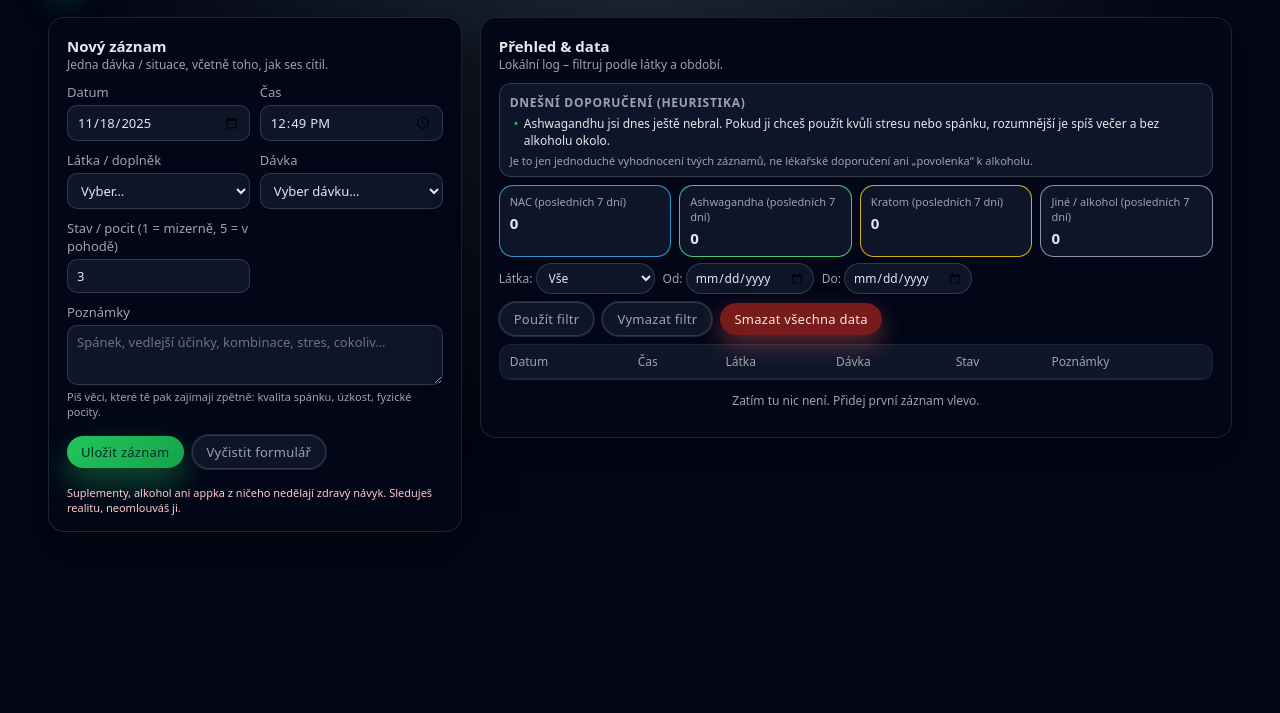
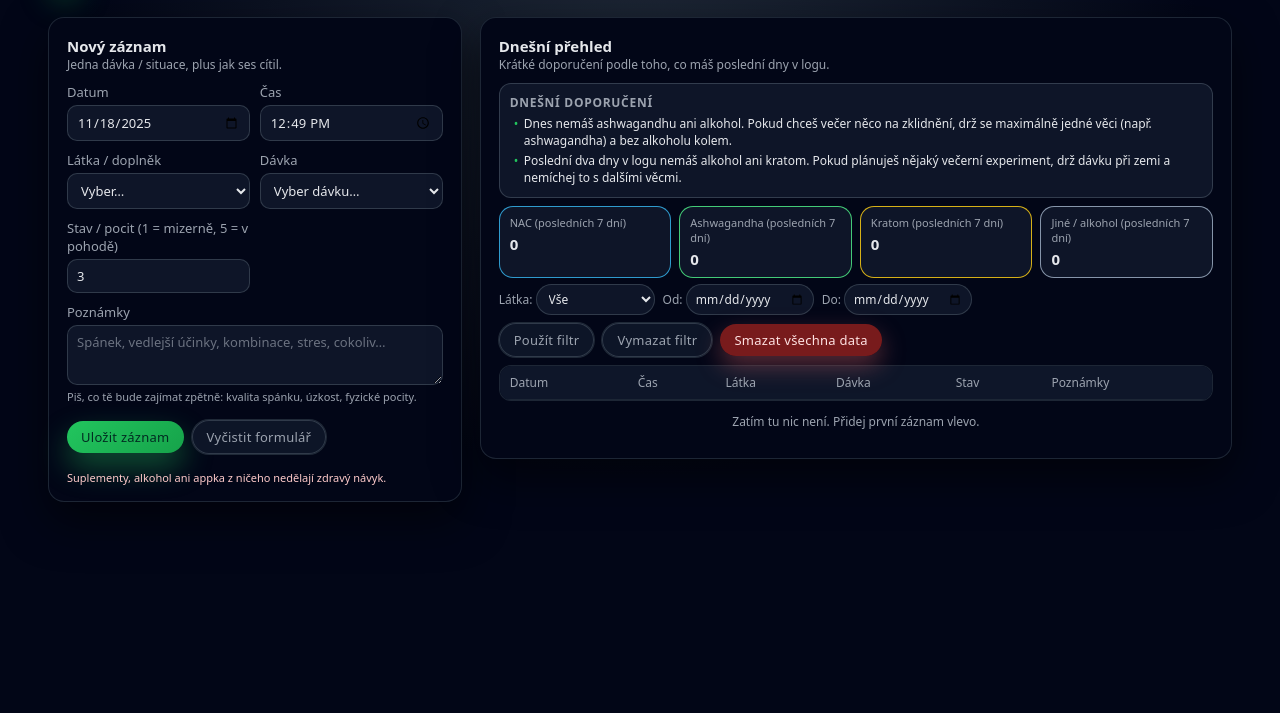
Before and after one commit to xaspi7/pill, a plain HTML site: page index.html in a window 1280 px wide. Shown: the part 87-800 px from the top of the page. Drawn offline with Linux system fonts and the light colour scheme.

Commit message:
Update index.html

```diff
--- a/index.html
+++ b/index.html
@@ -497,12 +497,6 @@
       left: -10px;
       color: var(--accent);
     }
-
-    .insights-note {
-      font-size: 11px;
-      color: var(--muted);
-      margin-top: 4px;
-    }
   </style>
 </head>
 <body>
@@ -512,7 +506,7 @@
         <div class="title-logo">Δ</div>
         <div class="title-text">
           <h1>Tracker látek a doplňků</h1>
-          <p>Lokální log pro NAC, ashwagandhu, kratom, alkohol a cokoliv dalšího.</p>
+          <p>Lokální log pro NAC, ashwagandhu, kratom, alkohol a další věci.</p>
         </div>
       </div>
       <div class="tag">
@@ -527,7 +521,7 @@
         <div class="card-header">
           <div>
             <div class="card-title">Nový záznam</div>
-            <div class="card-subtitle">Jedna dávka / situace, včetně toho, jak ses cítil.</div>
+            <div class="card-subtitle">Jedna dávka / situace, plus jak ses cítil.</div>
           </div>
         </div>
 
@@ -602,7 +596,7 @@
               placeholder="Spánek, vedlejší účinky, kombinace, stres, cokoliv…"
             ></textarea>
             <div class="helper-text">
-              Piš věci, které tě pak zajímají zpětně: kvalita spánku, úzkost, fyzické pocity.
+              Piš, co tě bude zajímat zpětně: kvalita spánku, úzkost, fyzické pocity.
             </div>
           </div>
 
@@ -616,7 +610,7 @@
           </div>
 
           <div class="danger-text" style="grid-column: 1 / -1;">
-            Suplementy, alkohol ani appka z ničeho nedělají zdravý návyk. Sleduješ realitu, neomlouváš ji.
+            Suplementy, alkohol ani appka z ničeho nedělají zdravý návyk.
           </div>
         </form>
       </section>
@@ -625,19 +619,16 @@
       <section class="card">
         <div class="card-header">
           <div>
-            <div class="card-title">Přehled & data</div>
+            <div class="card-title">Dnešní přehled</div>
             <div class="card-subtitle">
-              Lokální log – filtruj podle látky a období.
+              Krátké doporučení podle toho, co máš poslední dny v logu.
             </div>
           </div>
         </div>
 
         <div class="insights" id="insights">
-          <div class="insights-title">Dnešní doporučení (heuristika)</div>
+          <div class="insights-title">Dnešní doporučení</div>
           <ul class="insights-list" id="insights-list"></ul>
-          <div class="insights-note">
-            Je to jen jednoduché vyhodnocení tvých záznamů, ne lékařské doporučení ani „povolenka“ k alkoholu.
-          </div>
         </div>
 
         <div class="summary-grid" id="summary">
@@ -916,28 +907,49 @@
 
       // Alkohol v posledních 24h
       if (hoursSince !== null && hoursSince <= 24) {
-        insights.push("Máš záznam alkoholu v posledních 24 hodinách. Bezpečnější je teď nepřidávat další alkohol ani jiné látky či doplňky.");
+        insights.push("V posledních 24 hodinách máš alkohol. Teď k tomu nepřidávej další alkohol ani jiné látky.");
       }
 
       // Kratom dnes
       if (kratomToday) {
-        insights.push("Dnes máš lognutý kratom. Kombinace s alkoholem zvyšuje zátěž a rizika, takže alkohol je dnes spíš špatný nápad.");
+        insights.push("Dnes máš kratom. Alkohol k tomu nedávej – zbytečně zvyšuješ zátěž i rizika.");
       }
 
       // Ashwagandha – časté užívání
       if (ashwCount7 >= 5) {
-        insights.push(`Ashwagandhu bereš často (${ashwCount7}× za posledních 7 dní). Adaptogeny je dobré cyklovat – dnešní pauza dává smysl.`);
+        insights.push(`Ashwagandhu máš často (${ashwCount7}× za posledních 7 dní). Dnešek ber spíš jako pauzu.`);
       } else if (!ashwToday && !alcoholToday && !kratomToday) {
-        insights.push("Ashwagandhu jsi dnes ještě nebral. Pokud ji chceš použít kvůli stresu nebo spánku, rozumnější je spíš večer a bez alkoholu okolo.");
+        insights.push("Dnes nemáš ashwagandhu ani alkohol. Pokud chceš večer něco na zklidnění, drž se maximálně jedné věci (např. ashwagandha) a bez alkoholu kolem.");
       }
 
       // NAC – dlouhodobé užívání
       if (nacCount7 >= 6) {
-        insights.push(`NAC máš skoro denně (${nacCount7}× za posledních 7 dní). Zkus si občas ověřit, jestli pro tak časté užívání máš reálný důvod.`);
+        insights.push(`NAC máš skoro denně (${nacCount7}× za posledních 7 dní). Zkus si občas dát pár dní bez něj a zjistit, jestli ho fakt potřebuješ.`);
+      }
+
+      // Více dní bez alkoholu/látek – to je signál, ne povolenka
+      const lastTwoDays = [];
+      for (let i = 0; i < 2; i++) {
+        const d = new Date(now.getTime() - i * 24 * 60 * 60 * 1000);
+        const ys = d.getFullYear();
+        const ms = String(d.getMonth() + 1).padStart(2, "0");
+        const ds = String(d.getDate()).padStart(2, "0");
+        lastTwoDays.push(`${ys}-${ms}-${ds}`);
+      }
+
+      const lastTwoCleanish = lastTwoDays.every(date =>
+        !entries.some(e =>
+          e.date === date &&
+          (e.substance === "Alkohol" || getSubstanceClass(e.substance, e.customSubstance) === "substance-kratom")
+        )
+      );
+
+      if (lastTwoCleanish && !alcoholToday && !kratomToday && hoursSince === null) {
+        insights.push("Poslední dva dny v logu nemáš alkohol ani kratom. Pokud plánuješ nějaký večerní experiment, drž dávku při zemi a nemíchej to s dalšími věcmi.");
       }
 
       if (insights.length === 0) {
-        insights.push("Z dnešních dat nevyplývá nic zásadního. Pořád ale platí, že nejméně rizikovou volbou je alkohol vynechat úplně.");
+        insights.push("Z dnešních záznamů nic extra nevyčnívá. Platí, že čím míň kombinací a čím víc pauz, tím líp.");
       }
 
       return insights;
```
